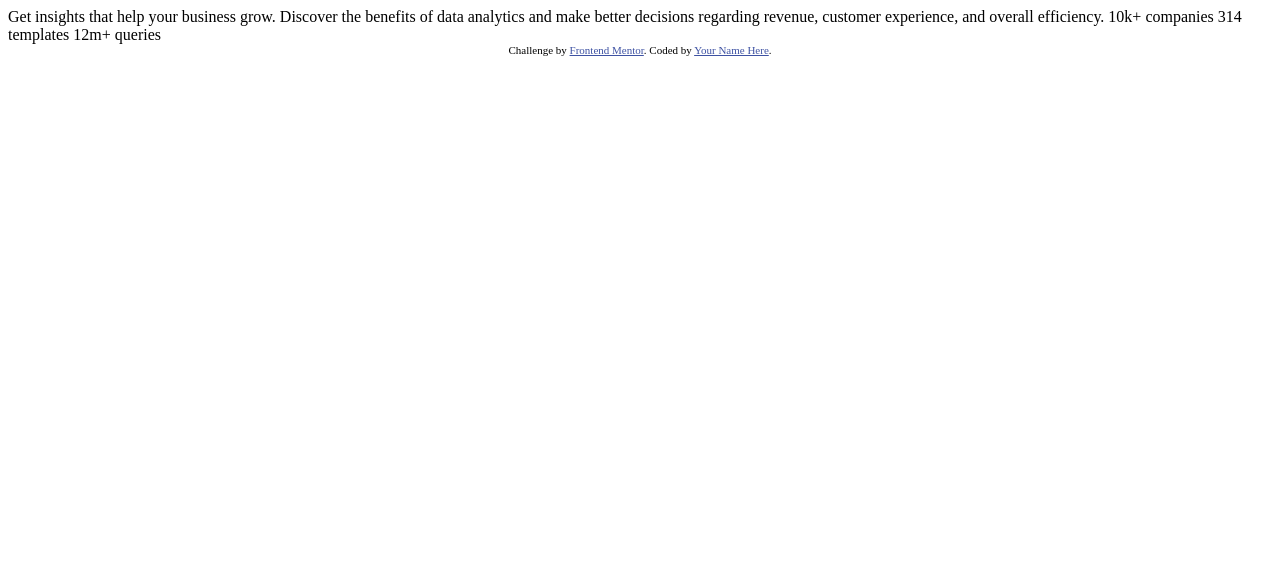
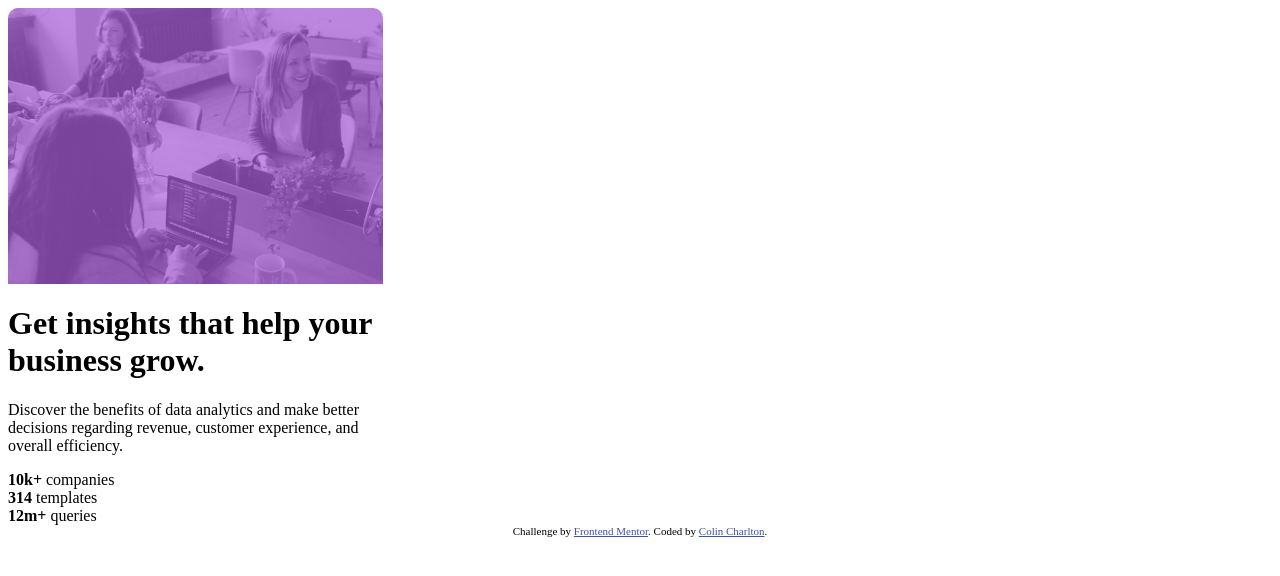
Before and after one commit to Mushy/frontendmentor.io-stats-preview-card-component-main, a plain HTML site: page index.html in a window 1280 px wide. Drawn offline with Linux system fonts and the light colour scheme.

Commit message:
Base html structure and CSS started

```diff
--- a/index.html
+++ b/index.html
@@ -3,31 +3,52 @@
 <head>
 <meta charset="UTF-8">
 <meta name="viewport" content="width=device-width, initial-scale=1.0"> <!-- displays site properly based on user's device -->
-
 <link rel="icon" type="image/png" sizes="32x32" href="./images/favicon-32x32.png">
-
 <title>Frontend Mentor | Stats preview card component</title>
-
-  <!-- Feel free to remove these styles or customise in your own stylesheet 👍 -->
 <style>
 .attribution { font-size: 11px; text-align: center; }
 .attribution a { color: hsl(228, 45%, 44%); }
+
+.container {
+	display: flex;
+	border-radius: 10px;
+	flex-direction: column;
+	overflow: hidden;
+}
+
+.img {
+	width: 100%;
+	height: 276px;
+}
+/*@media screen and (max-width: 750px) {*/
+	.container {
+		width: 375px;
+	}
+
+	.img {
+		background-image: linear-gradient(hsla(277, 64%, 61%, .7), hsla(277, 64%, 61%, .7)), url(images/image-header-mobile.jpg);
+		background-size: cover;
+	}
+/*}*/
 </style>
 </head>
 <body>
-
-  Get insights that help your business grow.
-
-  Discover the benefits of data analytics and make better decisions regarding revenue, customer
-  experience, and overall efficiency.
-
-  10k+ companies
-  314 templates
-  12m+ queries
+<div class="container">
+	<div class="img"><!-- Blanker div for the image --></div>
+	<div>
+		<h1>Get <span>insights</span> that help your business grow.</h1>
+		<p>Discover the benefits of data analytics and make better decisions regarding revenue, customer experience, and overall efficiency.</p>
+		<div class="stats">
+			<div class="stat"><strong>10k+</strong> companies</div>
+			<div class="stat"><strong>314</strong> templates</div>
+			<div class="stat"><strong>12m+</strong> queries</div>
+		</div>
+	</div>
+</div>
 
 <div class="attribution">
 	Challenge by <a href="https://www.frontendmentor.io?ref=challenge" target="_blank">Frontend Mentor</a>.
-    Coded by <a href="#">Your Name Here</a>.
+	Coded by <a href="https://www.github.com/Mushy/">Colin Charlton</a>.
 </div>
 </body>
 </html>
```
Lines whose indentation alone changed are shown as unchanged.
